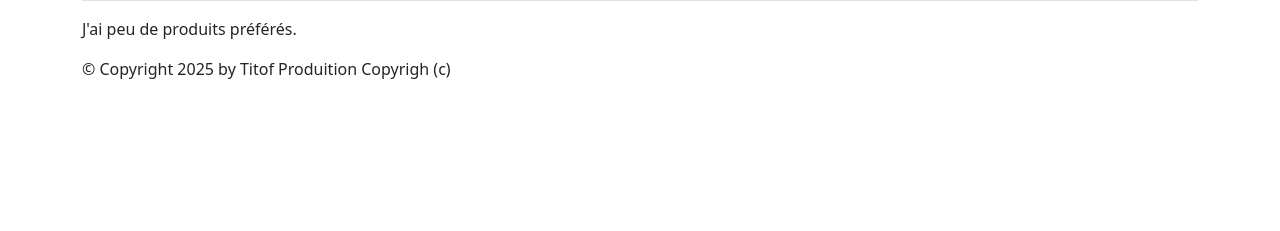
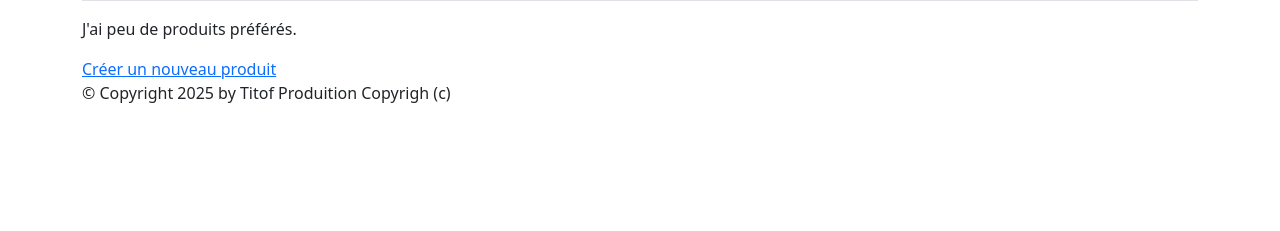
Before and after one commit to MickaelRiego/django_prog_avancee, a Django app: page /monApp/produits/ in a window 1280 px wide. Shown: the part 340-571 px from the top of the page. Run offline with Django 5.2, Linux system fonts and the light colour scheme; data comes from the database, SQL or seed files in the repository; some libraries are stand-ins or nearby versions.

Commit message:
Fin de séance: TP3 page 7

```diff
--- a/TutoDjango/monApp/templates/monApp/list_produits.html
+++ b/TutoDjango/monApp/templates/monApp/list_produits.html
@@ -29,4 +29,5 @@
     J'ai
     {% if prdts|length < 5 %} peu de {% elif prdts|length < 10 %} quelques {% else %} beaucoup de {% endif %} produits
         préférés. </p>
+        <a href="{% url 'create_produit' %}">Créer un nouveau produit</a>
         {% endblock %}
--- a/TutoDjango/monApp/urls.py
+++ b/TutoDjango/monApp/urls.py
@@ -22,5 +22,6 @@ urlpatterns = [
     path ('register/', views.RegisterView.as_view(), name='register'),
     path ('logout/', views.DisconnectView.as_view(), name='logout'),
     path ('email-sent/', views.EmailSentView.as_view(), name='email-sent'),
+    path ("produit/", views.ProduitCreateView.as_view(), name="create_produit"),
 
 ]
--- a/TutoDjango/monApp/views.py
+++ b/TutoDjango/monApp/views.py
@@ -1,8 +1,9 @@
 from urllib import request
+from django.forms import BaseModelForm
 from django.shortcuts import render
 from django.http import Http404, HttpResponse, JsonResponse
 
-from monApp.forms import ContactUsForm
+from monApp.forms import ContactUsForm, ProduitForm
 from monApp.models import Categorie, Produit, Rayon, Statut
 from django.views.generic import *
 from django.contrib.auth.views import *
@@ -191,3 +192,22 @@ class EmailSentView(TemplateView):
 
     def get(self, request, **kwargs):
         return render(request, self.template_name)
+
+# def ProduitCreate(request):
+#     if request.method == 'POST':
+#         form = ProduitForm(request.POST)
+#         if form.is_valid():
+#             prdt = form.save()
+#             return redirect('detail_produit', prdt.refProd)
+#     else:
+#         form = ProduitForm()
+#         return render(request, "monApp/create_produit.html", {'form': form})
+
+class ProduitCreateView(CreateView):
+    model = Produit
+    form_class = ProduitForm
+    template_name = "monApp/create_produit.html"
+
+    def form_valid(self, form: BaseModelForm) -> HttpResponse:
+        prdt = form.save()
+        return redirect("detail_produit", prdt.refProd)
```
Also changed, not shown: TutoDjango/monApp/forms.py (+8 -0 lines), TutoDjango/monApp/templates/monApp/create_produit.html (added, +11 -0 lines), readme.md.
